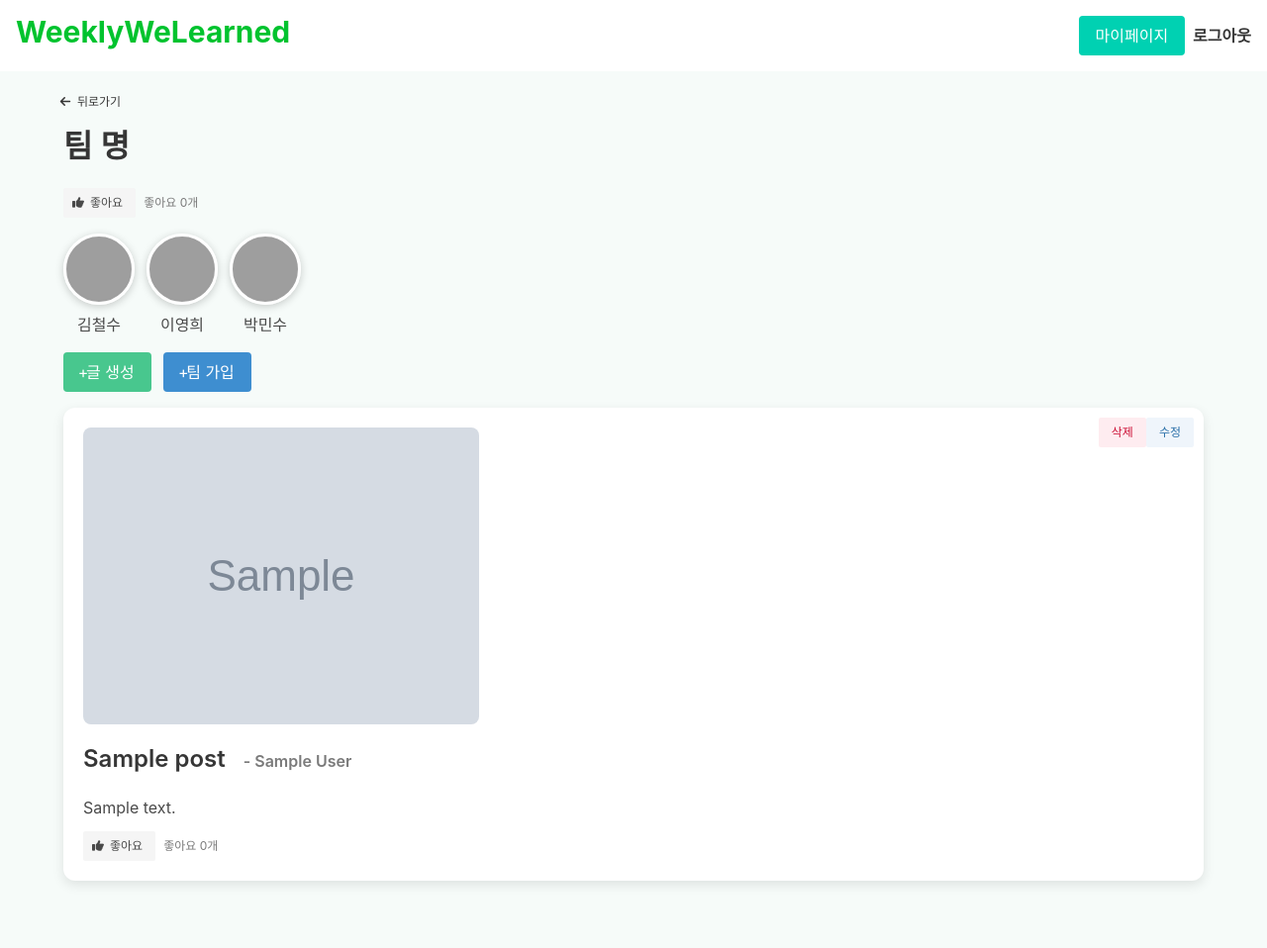
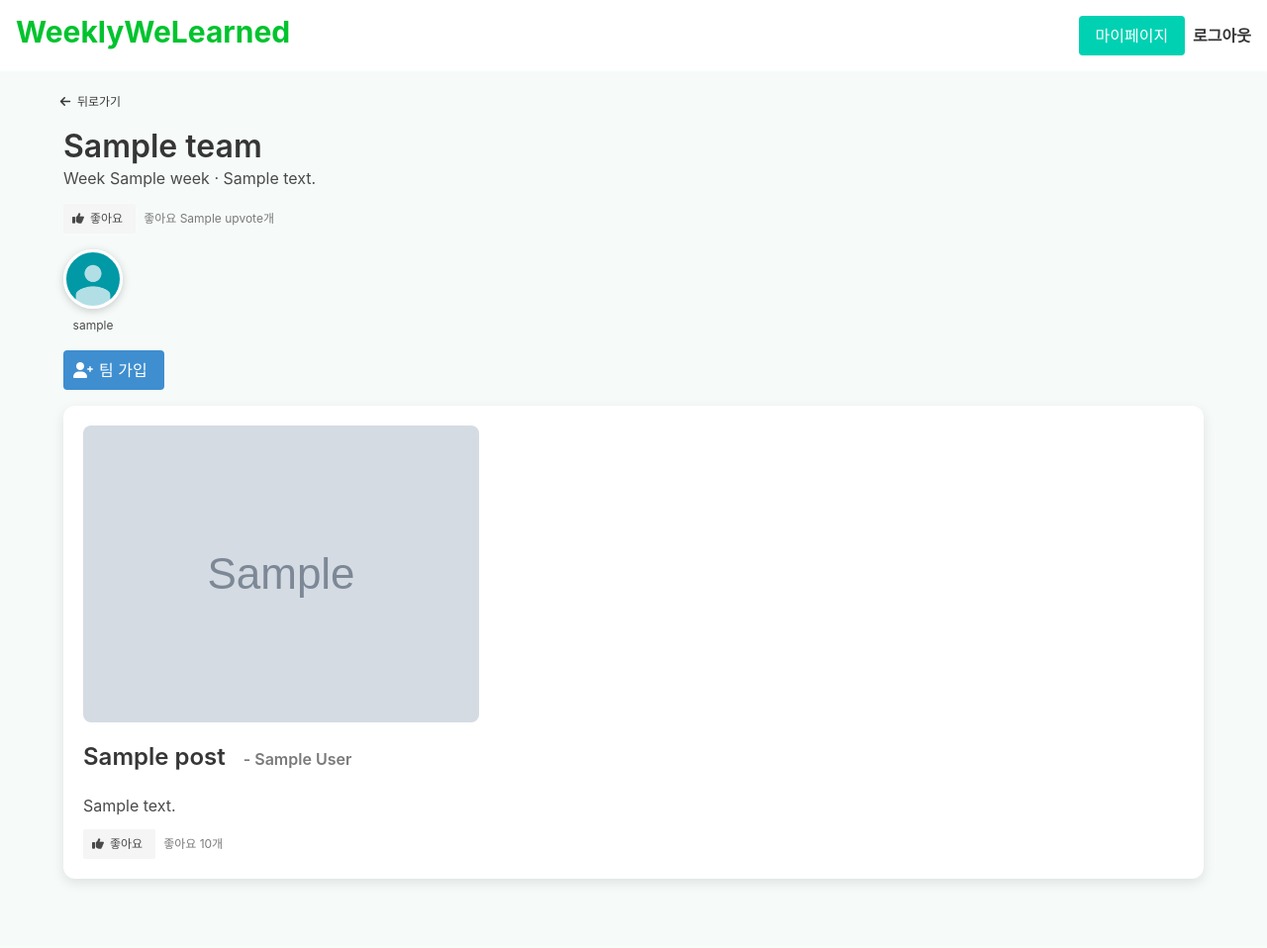
Before and after one commit to gimiseo/0weeks_team2, a Flask app: template templates/team_page.html in a window 1280 px wide. Shown: the whole page at 99% size. After the commit the page ends 893 px from the top, so only its background shows below. Run offline with Flask 3, Linux system fonts and the light colour scheme; the template is opened without the code that fills it: most values are stand-ins (such as "Sample title", 1, 10 or a date in 2020); grey boxes marked "Sample" are stand-in pictures; grey boxes are pictures that could not be loaded.

Commit message:
main_page - team_page connect

```diff
--- a/app.py
+++ b/app.py
@@ -207,6 +207,7 @@ def main_page(week=None):
                 })
 
         teams_with_members.append({
+            "id": str(team["_id"]),  # 팀 ID 추가
             "teamName": team["teamName"],
             "description": team.get("description", ""),
             "week": team["week"],
@@ -240,6 +241,7 @@ def teams_partial(week):
                 })
 
         teams_with_members.append({
+            "id": str(team["_id"]),  # 팀 ID 추가
             "teamName": team["teamName"],
             "description": team.get("description", ""),
             "week": team["week"],
@@ -309,9 +311,62 @@ def team_join():
 
     return render_template("team_join.html")
 
-@app.route("/team_page", methods=["GET", "POST"])
-def team_page():
-    return render_template("team_page.html")
+@app.route("/team_page")
+def team_page_redirect():
+    return redirect(url_for("main_page"))
+
+@app.route("/team_page/<team_id>")
+def team_page(team_id):
+    username = get_current_user(request)
+    if not username:
+        return redirect(url_for("login"))
+
+    # team_id가 비어있거나 None인 경우 main_page로 리다이렉트
+    if not team_id or team_id.strip() == "":
+        return redirect(url_for("main_page"))
+
+    try:
+        from bson import ObjectId
+        team_object_id = ObjectId(team_id)
+    except:
+        # 잘못된 팀 ID인 경우 main_page로 리다이렉트
+        return redirect(url_for("main_page"))
+
+    # 팀 정보 조회
+    team = db["teams"].find_one({"_id": team_object_id})
+    if not team:
+        # 팀을 찾을 수 없는 경우 main_page로 리다이렉트
+        return redirect(url_for("main_page"))
+
+    # 팀 멤버들의 상세 정보 조회
+    team_members = []
+    for member in team.get("members", []):
+        user_info = users_collection.find_one({"_id": member["userId"]})
+        if user_info:
+            team_members.append({
+                "username": user_info["username"],
+                "nickname": user_info["nickname"],
+                "profile_img": user_info.get("profile_img"),
+                "role": member["role"]
+            })
+
+    # 현재 사용자가 팀 멤버인지 확인
+    current_user = users_collection.find_one({"username": username})
+    is_member = any(member["userId"] == current_user["_id"] for member in team.get("members", []))
+
+    # 팀 데이터 구성
+    team_data = {
+        "id": str(team["_id"]),
+        "teamName": team["teamName"],
+        "description": team.get("description", ""),
+        "week": team["week"],
+        "upvote": team.get("upvote", 0),
+        "members": team_members,
+        "member_count": len(team_members),
+        "posts": team.get("posts", [])
+    }
+
+    return render_template("team_page.html", team=team_data, is_member=is_member)
 
 if __name__ == "__main__":
     app.run(debug=True)
--- a/templates/main_page.html
+++ b/templates/main_page.html
@@ -52,7 +52,7 @@
 
                         <div id="team-list-container">
                             {% for team in selected_teams %}
-                            <div class="notification is-success mb-4">
+                            <div class="notification is-success mb-4 team-card" style="cursor: pointer;" onclick="window.location.href='/team_page/{{ team.id }}'">
                                 <div class="team-info">
                                     <div class="is-flex is-align-items-center is-justify-content-space-between">
                                         <div class="team-details">
--- a/templates/team_page.html
+++ b/templates/team_page.html
@@ -71,7 +71,7 @@
     <div class="container">
       <!-- 뒤로가기 버튼 -->
       <div class="mb-3">
-        <a href="javascript:history.back()" class="button is-small" style="background: none; border: none; box-shadow: none; padding-left: 0;">
+        <a href="/main_page" class="button is-small" style="background: none; border: none; box-shadow: none; padding-left: 0;">
           <span class="icon">
             <i class="fas fa-arrow-left"></i>
           </span>
@@ -79,7 +79,10 @@
         </a>
       </div>
 
-      <h1 class="title is-3">팀 명</h1>
+      <!-- 팀 정보 표시 -->
+      <h1 class="title is-3">{{ team.teamName }}</h1>
+      <div class="subtitle is-6 mb-4">Week {{ team.week }} · {{ team.description }}</div>
+
       <!-- 좋아요 버튼 및 좋아요 수 -->
       <div class="is-flex is-align-items-center mb-4">
         <button class="button is-light is-small" onclick="handleTeamLike(this)">
@@ -88,36 +91,48 @@
           </span>
           <span>좋아요</span>
         </button>
-        <span class="ml-2 has-text-grey is-size-7">좋아요 <span class="team-like-count">0</span>개</span>
+        <span class="ml-2 has-text-grey is-size-7">좋아요 <span class="team-like-count">{{ team.upvote }}</span>개</span>
       </div>
+
       <!-- 팀 멤버 사진 및 이름 -->
-      <div class="is-flex is-align-items-center mb-4">
-        <div class="mr-3" style="text-align:center;">
-          <div class="avatar-frame" style="background-image:url('images/member1.png');"></div>
-          <p class="mt-2">김철수</p>
+      <div class="is-flex is-align-items-center mb-4" style="flex-wrap: wrap; gap: 15px;">
+        {% for member in team.members %}
+        <div style="text-align:center;">
+          <div class="avatar-frame"
+               style="background-image:url('{{ '/static/profile_imgs/' + member.profile_img if member.profile_img else '/static/images/default-avatar.jpg' }}'); width: 60px; height: 60px;">
+          </div>
+          <p class="mt-2 is-size-7">
+            {{ member.nickname }}
+            {% if member.role == 'master' %}
+            <span class="tag is-small is-primary">팀장</span>
+            {% endif %}
+          </p>
         </div>
-        <div class="mr-3" style="text-align:center;">
-          <div class="avatar-frame" style="background-image:url('images/member2.png');"></div>
-          <p class="mt-2">이영희</p>
-        </div>
-        <div class="mr-3" style="text-align:center;">
-          <div class="avatar-frame" style="background-image:url('images/member3.png');"></div>
-          <p class="mt-2">박민수</p>
-        </div>
+        {% endfor %}
       </div>
+
+      <!-- 액션 버튼들 -->
       <div class="mb-4">
+        {% if is_member %}
         <a href="/teampagewrite" class="button is-success">
-          <span class="icon is-small">+</span>
-          글 생성
+          <span class="icon is-small">
+            <i class="fas fa-plus"></i>
+          </span>
+          <span>글 작성</span>
         </a>
-        <a href="/team_join" class="button is-info ml-2">
-          <span class="icon is-small">+</span>
-          팀 가입
+        {% else %}
+        <a href="/team_join" class="button is-info">
+          <span class="icon is-small">
+            <i class="fas fa-user-plus"></i>
+          </span>
+          <span>팀 가입</span>
         </a>
+        {% endif %}
       </div>
+
       <!-- 작성된 글 표시 -->
-      {% if posts %}
-        {% for post in posts %}
+      {% if team.posts %}
+        {% for post in team.posts %}
         <div class="content-box" style="position: relative;">
           {% if post.image_url %}
           <figure>
@@ -129,13 +144,18 @@
             <span class="has-text-grey is-size-6 ml-3">- {{ post.author }}</span>
           </h2>
           <p>{{ post.content | safe }}</p>
+
+          {% if is_member %}
           <div class="buttons" style="position: absolute; top: 10px; right: 10px;">
             <form method="POST" action="/delete_post" style="display: inline;">
               <input type="hidden" name="post_title" value="{{ post.title }}">
+              <input type="hidden" name="team_id" value="{{ team.id }}">
               <button class="button is-danger is-light is-small" type="submit">삭제</button>
             </form>
-            <a href="/edit_post?title={{ post.title }}" class="button is-info is-light is-small">수정</a>
+            <a href="/edit_post?title={{ post.title }}&team_id={{ team.id }}" class="button is-info is-light is-small">수정</a>
           </div>
+          {% endif %}
+
           <!-- 좋아요 버튼 및 좋아요 수 -->
           <div class="mt-3 is-flex is-align-items-center">
             <button class="button is-light is-small" onclick="handleLike(this)">
@@ -144,12 +164,19 @@
               </span>
               <span>좋아요</span>
             </button>
-            <span class="ml-2 has-text-grey is-size-7">좋아요 <span class="like-count">0</span>개</span>
+            <span class="ml-2 has-text-grey is-size-7">좋아요 <span class="like-count">{{ post.likes | default(0) }}</span>개</span>
           </div>
         </div>
         {% endfor %}
       {% else %}
-        <p class="has-text-grey">아직 작성된 글이 없습니다. 첫 번째 글을 작성해보세요!</p>
+        <div class="content-box has-text-centered" style="padding: 40px;">
+          <p class="has-text-grey is-size-5">아직 작성된 글이 없습니다.</p>
+          {% if is_member %}
+          <p class="has-text-grey">첫 번째 글을 작성해보세요!</p>
+          {% else %}
+          <p class="has-text-grey">팀에 가입하여 첫 번째 글을 작성해보세요!</p>
+          {% endif %}
+        </div>
       {% endif %}
     </div>
   </section>
```
Also changed, not shown: templates/teams_partial.html (+1 -9 lines).
